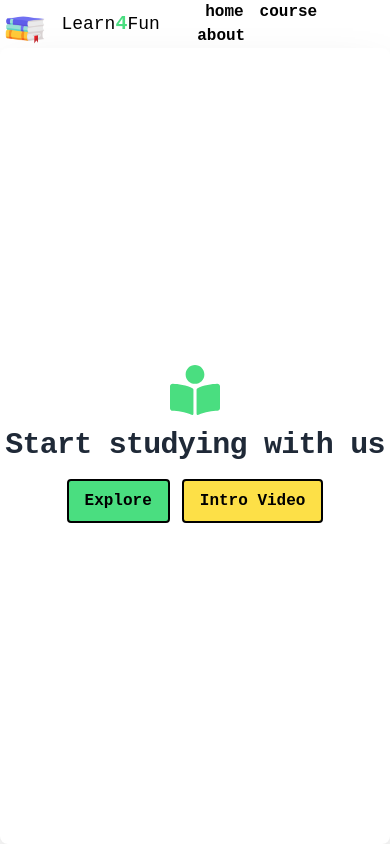
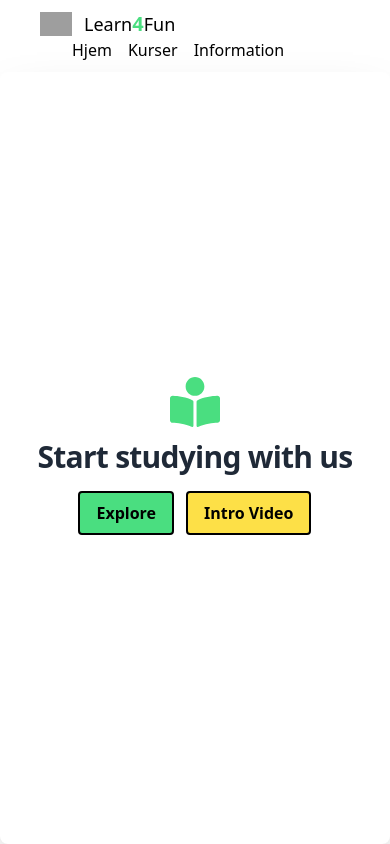
Before and after one commit to nikl1425/WebLearn, a Next.js app: page / in a window 390 px wide. Built offline with nearby package versions, Linux system fonts and the light colour scheme; grey boxes are pictures that could not be loaded.

Commit message:
cards almost done

```diff
--- a/src/common/components/card.tsx
+++ b/src/common/components/card.tsx
@@ -1,4 +1,4 @@
-import React, { FC } from 'react';
+import React, { FC, useEffect, useRef, useState } from 'react';
 import Image from 'next/image';
 
 type CardProps = {
@@ -13,19 +13,22 @@ enum CardPosterColor {
 
 const CardPoster: FC<{
     src: string,
-    alt: string
-}> = ({ src, alt }) => {
+    alt: string,
+    sizeObj: {width: number, height: number}
+}> = ({ src, alt, sizeObj }) => {
+
     return (
         <>
-            <Image layout='fill'  objectFit='scale-down' alt={alt} src={'/courses/js.png'}/>
+            <div className='relative w-full h-fit'>
+                <Image layout="responsive" width={sizeObj.width / 1.2} height={sizeObj.height % 3} alt={alt} src={'/courses/js.png'} />
+            </div>
+
         </>
     )
 }
 
-const Card: FC<CardProps> = ({ title, imgPath, description }) => {
-    return (
-        <>
-            <div className="w-96 h-72 rounded overflow-hidden border border-black">
+/**
+<div className="w-96 h-72 rounded overflow-hidden border border-black">
                 <div className='relative h-1/3 w-full'>
                     <CardPoster src={'/courses/JavaScript.png'} alt={title}/>
                 </div>
@@ -43,6 +46,39 @@ const Card: FC<CardProps> = ({ title, imgPath, description }) => {
                     <span className="inline-block bg-gray-200 rounded-full px-3 py-1 text-sm font-semibold text-gray-700 mr-2 mb-2">#winter</span>
                 </div>
             </div>
+ */
+
+const Card: FC<CardProps> = ({ title, imgPath, description }) => {
+    const [posterSize, SetPosterSize] = useState({width: 0, height: 0})
+    const ref = useRef<HTMLDivElement>(null);
+
+    useEffect(() => {
+        let posterHeight = ref.current?.clientHeight;
+        let posterWidth = ref.current?.clientWidth;
+
+        if(posterWidth && posterHeight){
+            let sizeObj = {width: posterWidth, height: posterHeight};
+            SetPosterSize(sizeObj);
+        }
+    }, [])
+
+
+    return (
+        <>
+            <div ref={ref} className="w-72 rounded overflow-hidden shadow-lg">
+                <CardPoster sizeObj={posterSize} src={'/courses/JavaScript.png'} alt={title}/>
+                <div className="px-6 py-4">
+                    <div className="font-bold text-xl mb-2">{title}</div>
+                    <p className="text-gray-500 text-sm font-semibold">
+                        Lorem ipsum dolor sit amet, consectetur adipisicing elit. Voluptatibus quia, Nonea! Maiores et perferendis eaque, exercitationem praesentium nihil.
+                    </p>
+                </div>
+                <div className="px-6 pt-2 pb-2 text-sm">
+                    <span className="inline-block bg-gray-200 rounded-full px-3 py-1 text-sm font-semibold text-gray-700 mr-2 mb-2">#photography</span>
+                    <span className="inline-block bg-gray-200 rounded-full px-3 py-1 text-sm font-semibold text-gray-700 mr-2 mb-2">#travel</span>
+                    <span className="inline-block bg-gray-200 rounded-full px-3 py-1 text-sm font-semibold text-gray-700 mr-2 mb-2">#winter</span>
+                </div>
+            </div>
         </>
     )
 }
--- a/src/common/components/navbar.tsx
+++ b/src/common/components/navbar.tsx
@@ -19,10 +19,10 @@ const NavItem: FC<{ linkRef: string, name: string }> = ({ linkRef, name }) => {
 const NavLinkContainer: FC = () => {
     return (
         <div className=" h-full flex items-center ">
-            <ul className="inline px-4 font-semibold">
-                <NavItem name="home" linkRef="/" />
-                <NavItem name="course" linkRef="/course" />
-                <NavItem name="about" linkRef="/about" />
+            <ul className="inline px-6 font-regular">
+                <NavItem name="Hjem" linkRef="/" />
+                <NavItem name="Kurser" linkRef="/course" />
+                <NavItem name="Information" linkRef="/about" />
             </ul>
         </div>
     )
@@ -34,18 +34,15 @@ const NavLogo: FC = () => {
 
 const NavCompanyWrapper: FC = () => {
     return (
-        <div className=" justify-center mx-3 flex flex-row h-full right">
-            <NavLogo />
-            <h1 className=" px-4 text-lg my-auto">Learn<span className=" font-bold text-green-400 text-xl px-0 mx-0">4</span>Fun</h1>
+        <div className=" justify-center flex flex-row h-full right">
+            <h1 className=" text-lg my-auto">Learn<span className=" font-bold text-green-400 text-xl px-0 mx-0">4</span>Fun</h1>
         </div>
     )
 }
 
-
-
-const NavBar: FC = () => {
-    return (
-        <div className=" h-12 flex">
+/**
+ *
+ * <div className=" h-12 flex">
             <div className=" flex-initial">
                 <NavCompanyWrapper />
             </div>
@@ -57,6 +54,24 @@ const NavBar: FC = () => {
                 <div className=" w-10 h-full"/>
             </div>
         </div>
+ *
+ */
+
+const NavBar: FC = () => {
+    return (
+        <nav className="bg-white border-gray-200 px-2 sm:px-4 py-2.5 rounded dark:bg-gray-900">
+            <div className="container flex flex-wrap items-center justify-between mx-auto">
+                <a href="https://flowbite.com/" className="flex items-center">
+                    <img src="https://flowbite.com/docs/images/logo.svg" className="h-6 mr-3 sm:h-9" alt="Flowbite Logo" />
+                    <div className=" flex-initial">
+                        <NavCompanyWrapper />
+                    </div>
+                </a>
+
+                <NavLinkContainer />
+
+            </div>
+        </nav>
     )
 }
 
--- a/src/pages/course.tsx
+++ b/src/pages/course.tsx
@@ -41,7 +41,7 @@ const Course = ({ courses }: CourseProps) => {
             </div>
             <div className="container mb-6">
                 <div className="w-full text-left mt-4">
-                    <h1 className="font-bold text-3xl">Tilgængelige Kurser</h1>
+                    <h1 className="font-bold text-3xl font-press-start">Tilgængelige Kurser</h1>
                 </div>
 
                 <div className="mt-6 mb-6">
--- a/src/styles/globals.css
+++ b/src/styles/globals.css
@@ -3,7 +3,7 @@
 @tailwind utilities;
 
 @import url('https://fonts.googleapis.com/css2?family=Lexend:wght@100&family=Padyakke+Expanded+One&family=Red+Hat+Display:wght@300&family=Roboto:wght@100&display=swap');
-
+@import url('https://fonts.googleapis.com/css2?family=Open+Sans:ital,wght@1,500&display=swap');
 
 html {
     height: 100%;
@@ -11,7 +11,7 @@ html {
 
 body {
     height: 100vh;
-    font-family: 'Space Mono', monospace;
+
 }
 
 #__next {
--- a/tailwind.config.js
+++ b/tailwind.config.js
@@ -4,7 +4,11 @@ module.exports = {
     "./src/**/*.{js,ts,jsx,tsx}",
   ],
   theme: {
-    extend: {},
+    extend: {
+      fontFamily: {
+        'press-start': ['Press Start 2P', 'cursive']
+      }
+    },
     container: {
       center: true,
       padding: '2rem',
```
